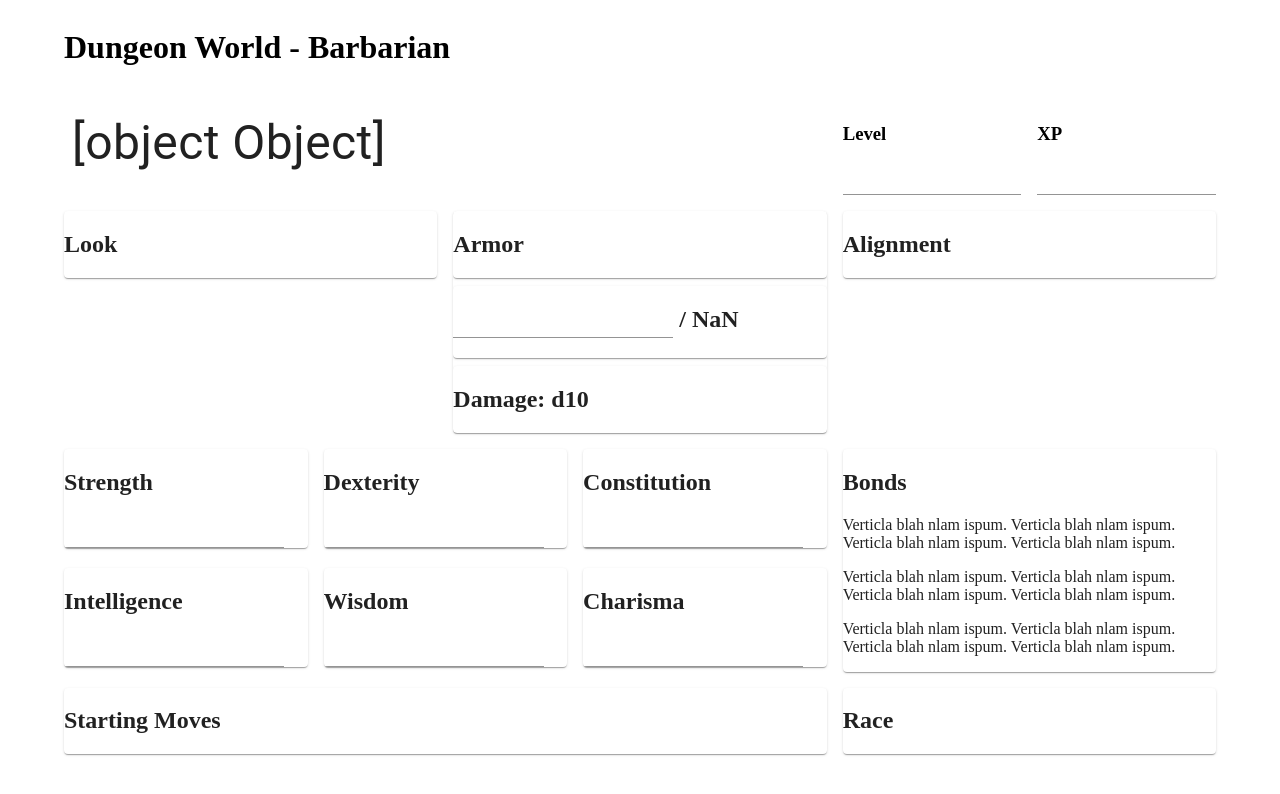
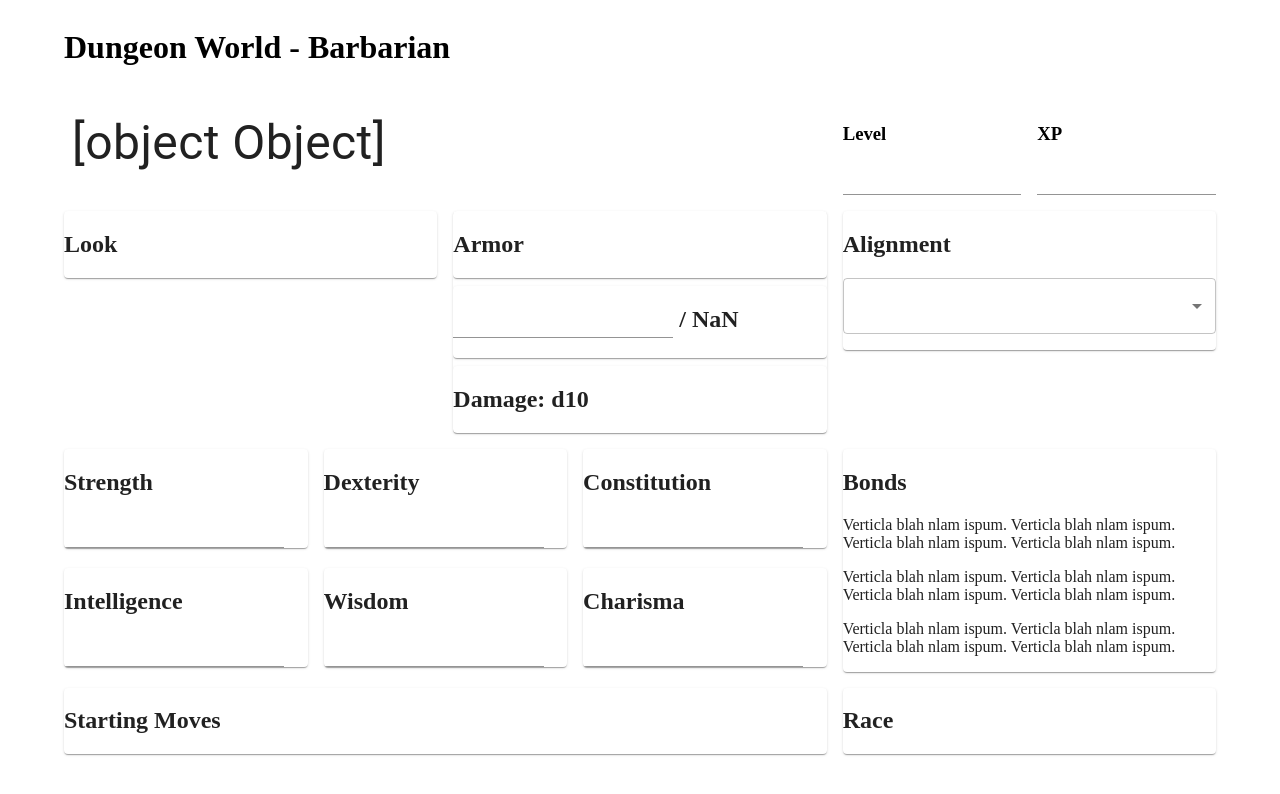
Before and after one commit to hunterdyar/dungeon-world-character-sheet, a React (Create React App) app: page / in a window 1280 px wide. Shown: the top 794 px of the page. Built offline with nearby package versions, Linux system fonts and the light colour scheme.

Commit message:
progress on alignment

```diff
--- /dev/null
+++ b/src/components/alignmentCard.tsx
@@ -0,0 +1,64 @@
+import {Card, MenuItem, Select, SelectChangeEvent} from "@mui/material";
+import {default as Alignments} from "../data/alignments.json";
+import UseDataHooks from "../hooks/userDataHook";
+import React, {useState} from "react";
+
+export default function AlignmentCard()
+{
+    return (
+        <Card>
+        <h2>Alignment</h2>
+        <AlignmentDropdown />
+        </Card>
+    );
+}
+
+function AlignmentDropdown()
+{
+    const [alignmentOption, setAlignmentOption] = UseDataHooks("alignment","good");
+    const [alignmentDescription,setAlignmentDescription] = useState(getAlignmentDesc(alignmentOption));
+
+    const handleChange = (e: SelectChangeEvent)=> {
+        setAlignmentOption(e.target.value);
+        setAlignmentDescription(getAlignmentDesc(e.target.value));
+    }
+
+    console.log("render dropdown");
+    return(
+        <span>
+        <Select
+            fullWidth
+            id="demo-simple-select"
+            value={alignmentOption || "good"}
+            label="Age"
+            onChange={handleChange}
+        >
+            {Alignments.map((a) =>{
+                return <MenuItem key={a.id} value={a.id}>{a.name}</MenuItem>
+            })}
+            <MenuItem value={"custom"}>Custom</MenuItem>
+        </Select>
+        <p>{alignmentDescription}</p>
+        </span>
+);
+}
+
+//returns a string
+function getAlignmentDesc(alignmentOption: string): string{
+
+    if(alignmentOption ==="custom")
+    {
+        return "custom alignment text";
+    }
+
+    let a = Alignments.find(x=>x.id === alignmentOption);
+    if(a)
+    {
+        return a.desc;
+    }else{
+        //todo: get custom description text.
+        return "";
+    }
+}
+
+//end
--- a/src/components/characterSheet.tsx
+++ b/src/components/characterSheet.tsx
@@ -1,9 +1,10 @@
 import {Card, Grid, Stack} from "@mui/material";
 import React, {useEffect, useState} from "react";
-import CharacterName from "./CharacterName";
+import CharacterName from "./characterName";
 import SavedNumberInput from "./savedNumberInput";
 import BaseStat from "./skillStat";
 import UseDataHooks from "../hooks/userDataHook";
+import AlignmentCard from "./alignmentCard";
 function CharacterSheet({classType}: { classType: any })
 {
     const [con, setCon] = UseDataHooks("con",10);
@@ -49,11 +50,7 @@
             </Card>
         </Grid>
         <Grid item xs={4}>
-            <Card>
-                <h2>
-                    Alignment
-                </h2>
-            </Card>
+            <AlignmentCard />
         </Grid>
 
         <Grid item xs={8} container spacing={2}>
```
Also changed, not shown: src/components/characterName.tsx (renamed from src/components/CharacterName.tsx).
